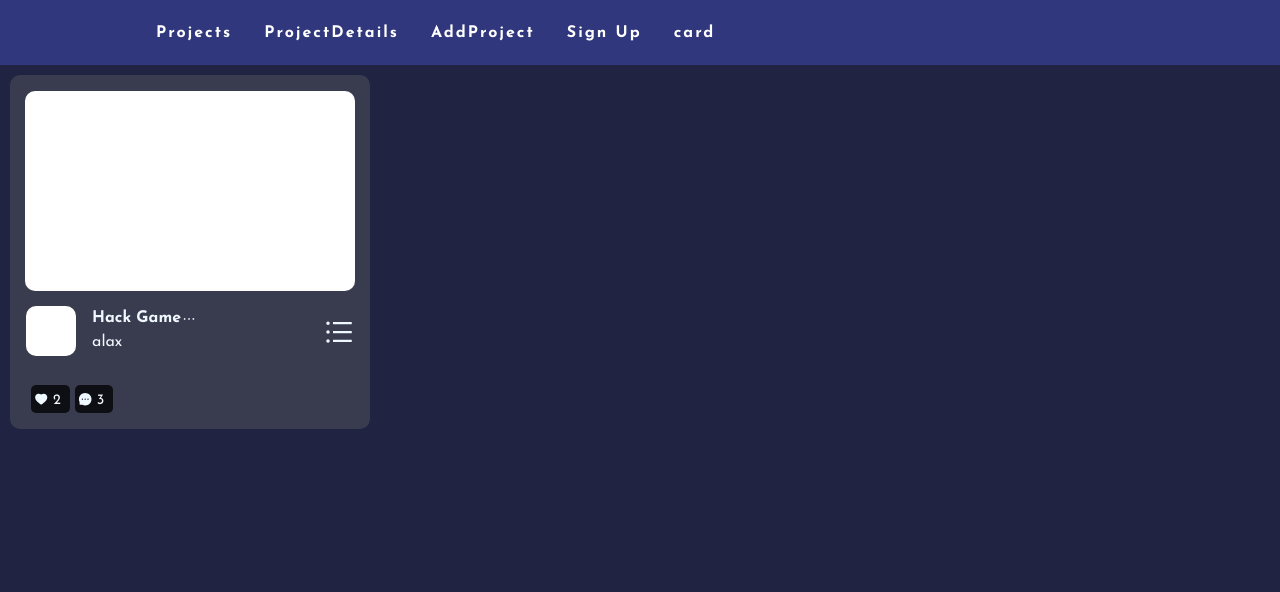
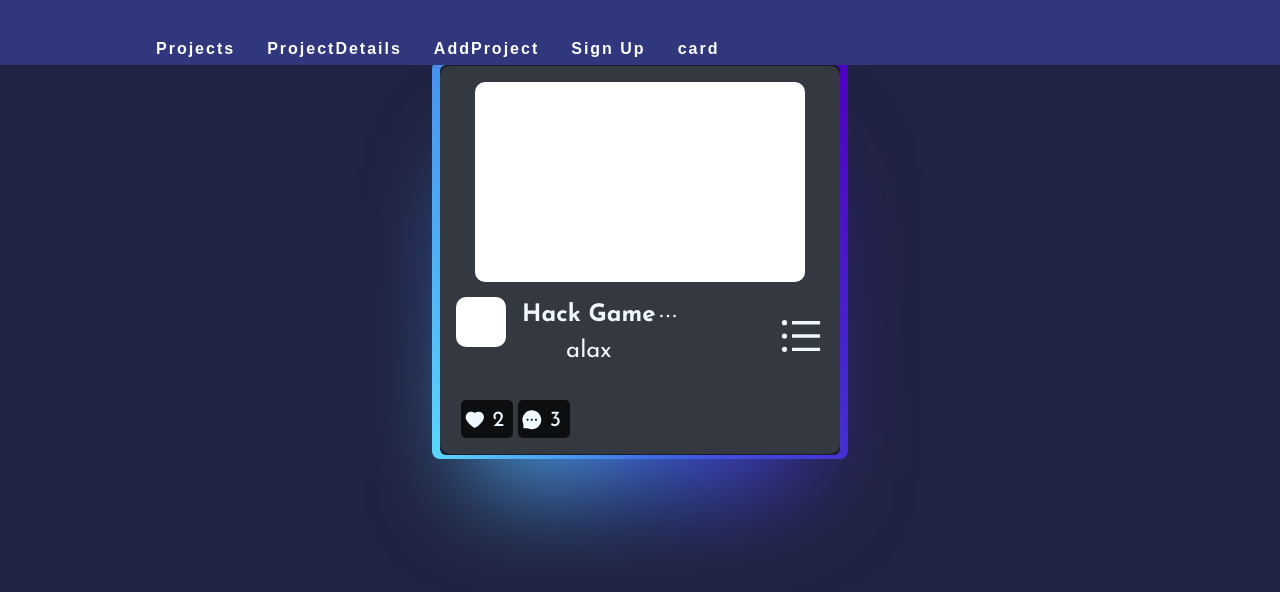
Before and after one commit to Robotix-NITRR-io/Robotics-nitrr, a React (Create React App) app: page /Card in a window 1280 px wide. Shown: the top 592 px of the page. Built offline with nearby package versions, Linux system fonts and the light colour scheme; a web font is replaced by a local one.

Commit message:
new style

```diff
--- a/src/pages/Card.js
+++ b/src/pages/Card.js
@@ -5,6 +5,7 @@ import {AiOutlineEllipsis, AiOutlineBars,AiFillHeart,AiFillMessage } from "react
 
 const Card = () => {
   return (<>
+  <div className="card1">
     <div className="Card_cantaner">
      <div className="card_img"></div>
      <div className="card_contex">
@@ -22,6 +23,7 @@ const Card = () => {
         </div>
         </div>
      </div>
+     </div>
         </>
   );
 };
--- a/src/pages/ProjectDetails.js
+++ b/src/pages/ProjectDetails.js
@@ -9,7 +9,6 @@ const ProjectDetails = () => {
 
   const params = useParams()
   const id = params.id
-
 
   const [user, setUser] = useState([]);
   useEffect(() => {
--- a/src/pages/ProjectList.js
+++ b/src/pages/ProjectList.js
@@ -48,18 +48,9 @@ const fetchData = () => {
        </div>
 
       <div className="project-continer">
-        {user && user.length > 0 && user.map((userObj, index) => (
-        <Link to = {`/ProjectDetails/${userObj.id}`}>
-        <div className="card" style={{ backgroundImage:`url(${userObj.img})` }} >
-          <div className="content">
-            <h2 className="Title">{userObj.title}</h2>
-            <div className="copy" dangerouslySetInnerHTML={{ __html: userObj.description}}  />
-          </div>
-        </div>
-        </Link>
-          ))}
           {user && user.length > 0 && user.map((userObj, index) => (
         <Link to = {`/ProjectDetails/${userObj.id}`}>
+          <div className="card1">
         <div className="Card_cantaner">
      <div className="card_img" style={{ backgroundImage:`url(${userObj.img})` }}></div>
      <div className="card_contex">
@@ -76,6 +67,7 @@ const fetchData = () => {
           <div className="icons"><AiFillMessage/> <span>3</span></div>
         </div>
         </div>
+     </div>
      </div>
         </Link>
           ))}
--- a/src/pages/card.css
+++ b/src/pages/card.css
@@ -1,12 +1,15 @@
+:root {
+    --card-height: 390px;
+    --card-width:400px
+  }
 .Card_cantaner{
  position: relative;
  color: aliceblue;
  background-color: rgba(97, 100, 102, 0.389);
- width: 360px;
- min-height: 300px;
+ width: var(--card-width);
+ min-height: 200px;
  border-radius: 10px;
  padding: 1px;
-margin: 10px;
 }
 .card_img{
     background-color: white;
@@ -61,3 +64,88 @@ margin: 15px;
 
 .display{display: block;}
 .display_null{display: none;}
+/* ======== */
+
+@property --rotate {
+    syntax: "<angle>";
+    initial-value: 132deg;
+    inherits: false;
+  }
+
+
+  .card1 {
+    background: #191c29;
+    width: var(--card-width);
+    min-height: var(--card-height);
+    position: relative;
+    border-radius: 6px;
+    justify-content: center;
+    align-items: center;
+    text-align: center;
+    display: flex;
+    font-size: 1.5em;
+    color: rgb(88 199 250 / 0%);
+    cursor: pointer;
+   margin: auto;
+  }
+
+  .card1:hover {
+    color: rgb(88 199 250 / 100%);
+    transition: color 1s;
+  }
+  .card1:hover:before, .card1:hover:after {
+    animation: none;
+    opacity: 0;
+  }
+
+
+  .card1::before {
+    content: "";
+    width: 104%;
+    height: 102%;
+    border-radius: 8px;
+    background-image: linear-gradient(
+      var(--rotate)
+      , #5ddcff, #3c67e3 43%, #4e00c2);
+      position: absolute;
+      z-index: -1;
+      top: -1%;
+      left: -2%;
+      animation: spin 2.5s linear infinite;
+  }
+
+  .card1::after {
+    position: absolute;
+    content: "";
+    top: calc(var(--card-height) / 6);
+    left: 0;
+    right: 0;
+    z-index: -1;
+    height: 100%;
+    width: 100%;
+    margin: 0 auto;
+    transform: scale(0.8);
+    filter: blur(calc(var(--card-height) / 6));
+    background-image: linear-gradient(
+      var(--rotate)
+      , #5ddcff, #3c67e3 43%, #4e00c2);
+      opacity: 1;
+    transition: opacity .5s;
+    animation: spin 2.5s linear infinite;
+  }
+
+  @keyframes spin {
+    0% {
+      --rotate: 0deg;
+    }
+    100% {
+      --rotate: 360deg;
+    }
+  }
+  a {
+    color: #212534;
+    text-decoration: none;
+    font-family: sans-serif;
+    font-weight: bold;
+    margin-top: 2rem;
+  }
```
